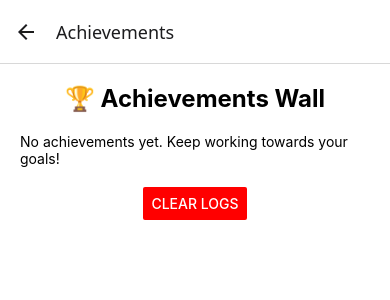
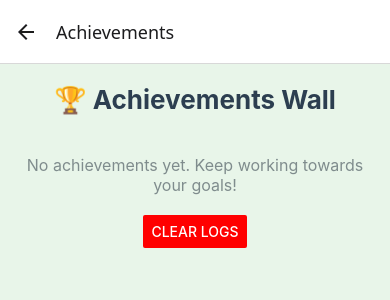
Before and after one commit to mahavirgautam/Health_App, a React Native app in the folder frontend/: screen /Achievements in a window 390 px wide. Shown: the top 300 px of the page. Built offline with nearby package versions, Linux system fonts and the light colour scheme.

Commit message:
Update AchievementsWall.js

```diff
--- a/frontend/src/screens/AchievementsWall.js
+++ b/frontend/src/screens/AchievementsWall.js
@@ -1,4 +1,4 @@
-import React,{useState,useEffect} from "react";
+import React, { useState, useEffect } from "react";
 import {
   View,
   Text,
@@ -35,7 +35,7 @@ const AchievementsWall = () => {
         return;
       }
 
-      const response = await fetch("https://fitfolk-33796.el.r.appspot.com/api/get-achievements", {
+      const response = await fetch("https://flask-s8i3.onrender.com/api/get-achievements", {
         method: "GET",
         headers: { Authorization: `Bearer ${token}` },
       });
@@ -68,7 +68,9 @@ const AchievementsWall = () => {
       {loading ? (
         <ActivityIndicator size="large" color="blue" />
       ) : achievements.length === 0 ? (
-        <Text>No achievements yet. Keep working towards your goals!</Text>
+        <Text style={styles.noAchievementsText}>
+          No achievements yet. Keep working towards your goals!
+        </Text>
       ) : (
         <FlatList
           data={achievements}
@@ -92,23 +94,54 @@ const AchievementsWall = () => {
 };
 
 const styles = StyleSheet.create({
-  container: { flex: 1, padding: 20, backgroundColor: "#fff" },
-  heading: { fontSize: 24, fontWeight: "bold", marginBottom: 20, textAlign: "center" },
+  container: {
+    flex: 1,
+    padding: 20,
+    backgroundColor: "#E8F5E9" // 🌿 Soft pastel green background
+  },
+  heading: {
+    fontSize: 26,
+    fontWeight: "bold",
+    marginBottom: 20,
+    textAlign: "center",
+    color: "#2C3E50"
+  },
+  noAchievementsText: {
+    fontSize: 16,
+    textAlign: "center",
+    color: "#7F8C8D",
+    marginTop: 20
+  },
   scrollContainer: { flexGrow: 1 },
   achievementCard: {
     padding: 15,
-    backgroundColor: "#f5f5f5",
-    borderRadius: 10,
-    marginBottom: 10,
+    backgroundColor: "#F9E79F", // Light yellow for contrast
+    borderRadius: 12,
+    marginBottom: 12,
     shadowColor: "#000",
-    shadowOffset: { width: 0, height: 2 },
-    shadowOpacity: 0.1,
-    shadowRadius: 4,
-    elevation: 3,
+    shadowOffset: { width: 0, height: 3 },
+    shadowOpacity: 0.15,
+    shadowRadius: 5,
+    elevation: 4,
+    borderLeftWidth: 5,
+    borderLeftColor: "#D4AC0D", // Gold accent
   },
-  title: { fontSize: 18, fontWeight: "bold", color: "#333" },
-  description: { fontSize: 16, color: "#555", marginBottom: 5 },
-  user: { fontSize: 14, fontStyle: "italic", color: "#777", marginBottom: 10 },
+  title: {
+    fontSize: 18,
+    fontWeight: "bold",
+    color: "#2C3E50"
+  },
+  description: {
+    fontSize: 16,
+    color: "#555",
+    marginBottom: 5
+  },
+  user: {
+    fontSize: 14,
+    fontStyle: "italic",
+    color: "#777",
+    marginBottom: 10
+  },
   buttonContainer: {
     marginTop: 20,
     alignItems: "center"
```
